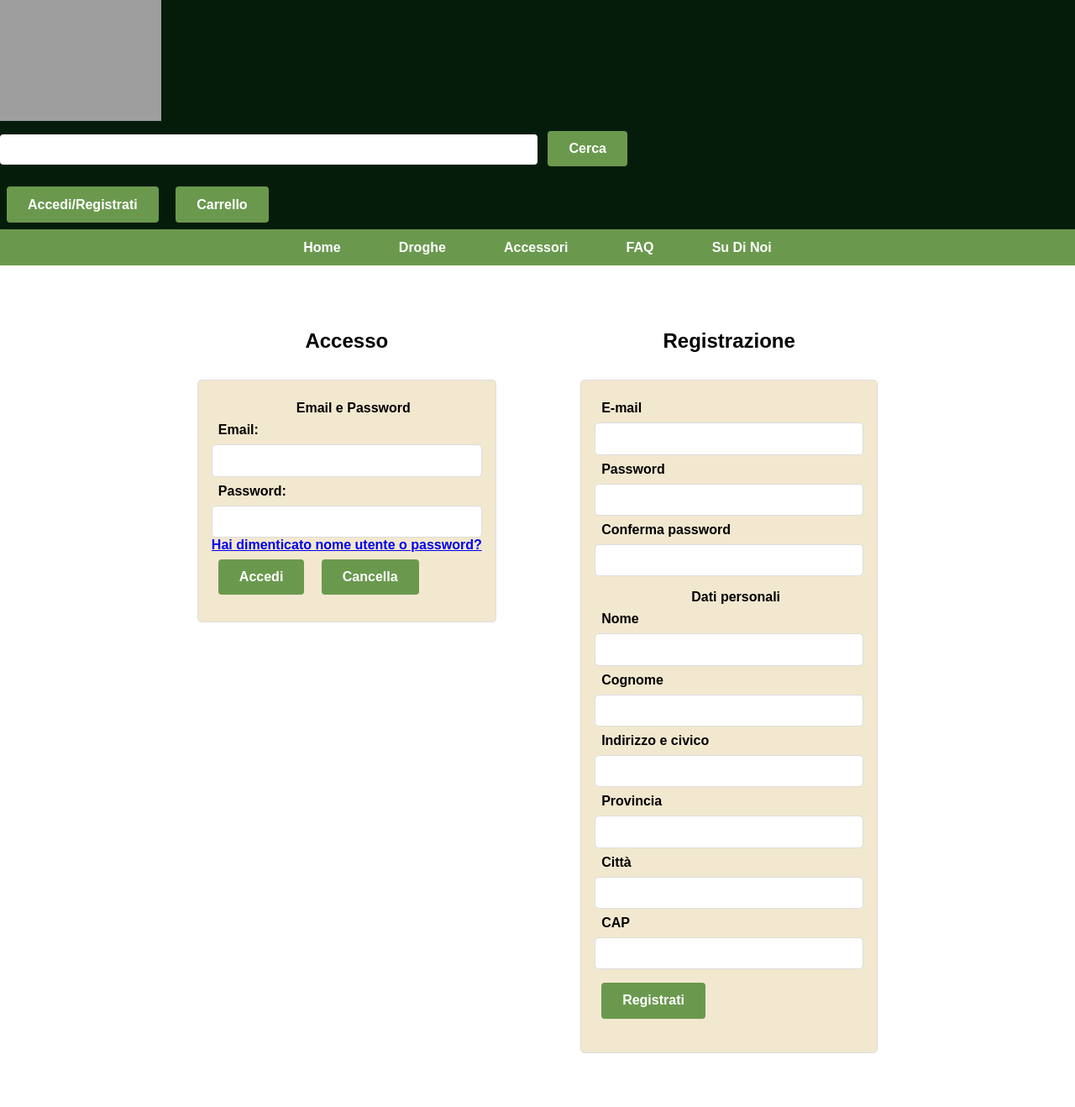
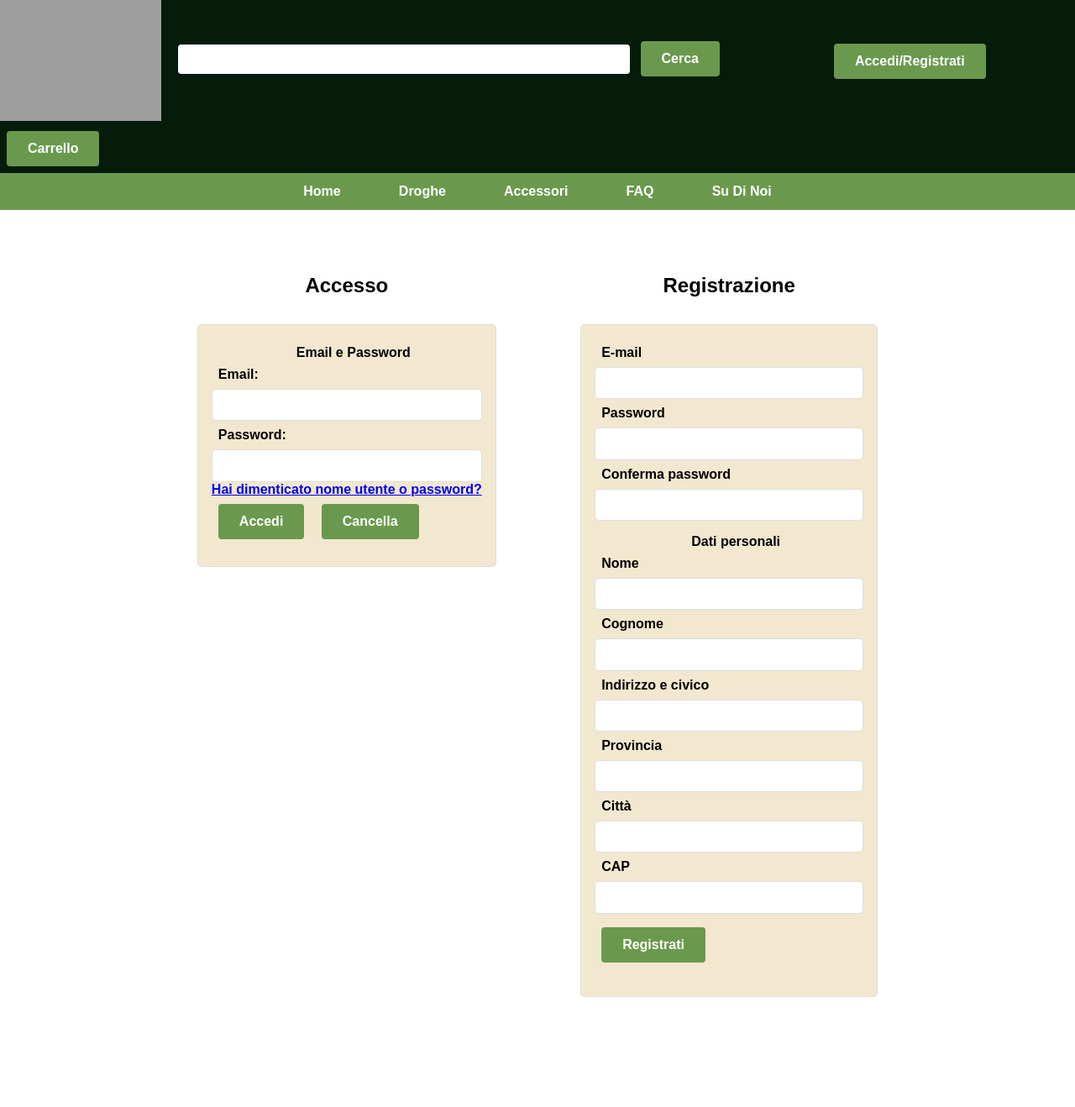
Before and after one commit to MatteoSinigaglia/MyCandies, a PHP site: page /formCliente.html in a window 1280 px wide. Shown: the whole page at 84% size. After the commit the page ends 1187 px from the top, so only its background shows below. Run offline with PHP 8.4, Linux system fonts and the light colour scheme; grey boxes are pictures that could not be loaded.

Commit message:
Modificato stile header

```diff
--- a/frontend/formCliente.html
+++ b/frontend/formCliente.html
@@ -32,7 +32,6 @@
                             <input type="submit" id="productSearchButton" name="productSearchButton" value="Cerca" class="buttons"/>
                         </fieldset>
                     </form>
-
                     <a href="#loginAndRegistrationContent" id="loginButton" class="buttons">Accedi/Registrati</a>
                     <a href="carrello.html" id="cartButton" class="buttons">Carrello</a>
                     <p id="headerUsername">nomeUtente</p>
@@ -134,10 +133,11 @@
                     </fieldset>
                     <fieldset>
                         <input type="submit" value="Registrati" class="buttons" id="confirmSubscribe"/>
-                    <fieldset>
-                </form>
+                        <fieldset></form>
                     </div>
                 </div>
             </body>
 
         </html>
+    </body>
+</html>
--- a/frontend/style.css
+++ b/frontend/style.css
@@ -14,7 +14,7 @@ body {
     font-family: "Arial", cursive, sans-serif;
 }
 
-main {
+.main {
     margin: auto;
     max-width: 1280px;
 }
@@ -185,14 +185,26 @@ table th {
 /*  questo si riferisce alla sola barra di ricerca  */
 #productSearchBar {
     padding: 0.7em;
-    width: 50%;
+    width: 70%;
     border: 1px solid transparent;
     border-radius: 4px;
+    min-width: 25em;
 }
 
 #headerUsername {
     float: right;
     display: none;
+}
+
+#loginAccessDiv {
+    display: inline-block;
+}
+
+#header fieldset{
+    display: inline-block;
+    vertical-align: middle;
+    width: 60%;
+    min-width: 25em;
 }
 
 /*----------- MENU ---------------------------------------------------------------------------*/
```
Lines whose indentation alone changed are shown as unchanged.
